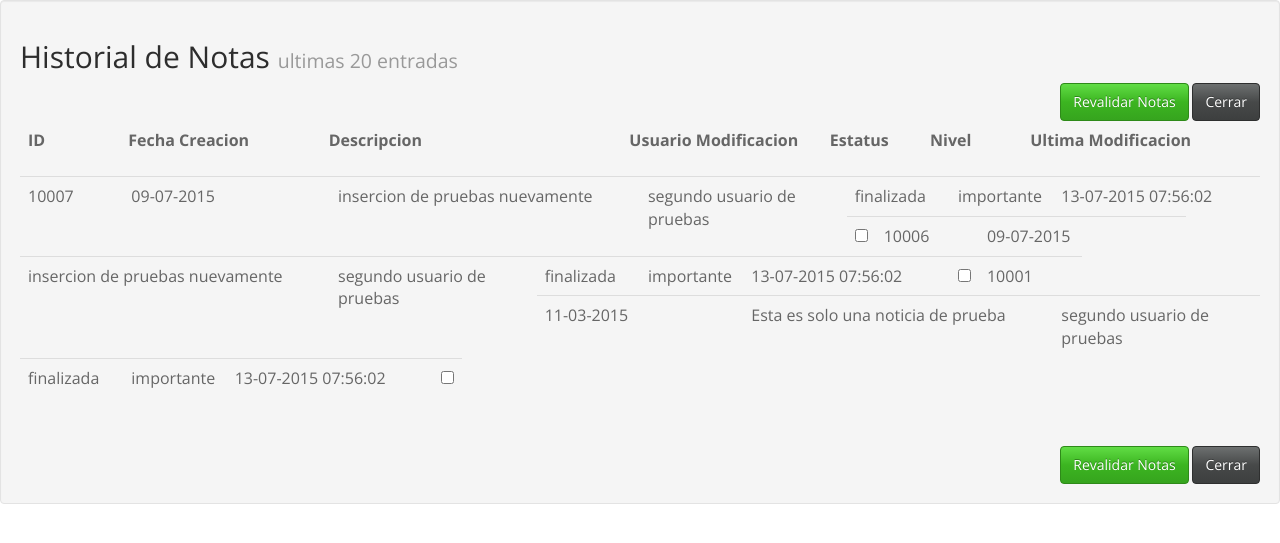
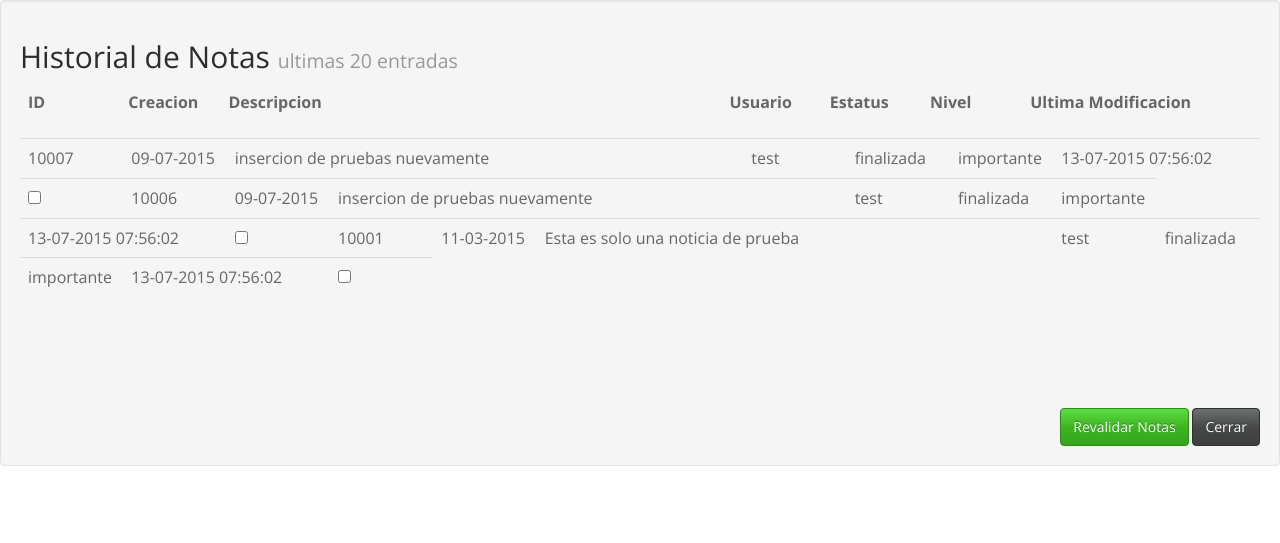
Before and after one commit to themakunga/portalBitacora, a PHP site: page /sections/notas.php in a window 1280 px wide. Shown: the top 543 px of the page. Run offline with PHP 8.4, Linux system fonts and the light colour scheme; data comes from the database, SQL or seed files in the repository.

Commit message:
0.32.3
se asigna solo ID de login como historial de ultima modificacion

```diff
--- a/functions/funciones.php
+++ b/functions/funciones.php
@@ -111,7 +111,7 @@
 	$query = "SELECT 	n.id as id,
 						n.fecha_crea as fecha,
 						n.descripcion as descripcion,
-						u.fullname as usuario,
+						u.username as usuario,
 						e.valor as estado,
 						i.valor as importancia,
 						n.fecha_edit as modificacion
--- a/sections/notas.php
+++ b/sections/notas.php
@@ -14,37 +14,32 @@
 <div class="well bs-component col-lg-12">
 	<h2>Historial de Notas <small>ultimas 20 entradas</small></h2>
 <form name = "notas-v" method="POST" action="../functions/f-revalidaNota.php">
-
-	<span class="botonera pull-right">
-		<input class="btn btn-success" type="submit" name="actualiza" value="Revalidar Notas"/>
-		<input class="btn btn-default" type="submit" name="cerrar" value="Cerrar" onclick="javascript:window.close()"/>
-	</span>
-	<br>
 	<table class="table table-striped table-hover table-fixed">
 		<thead>
 			<tr>
 				<th class="col-xs-1">ID</th>
-				<th class="col-xs-2">Fecha Creacion</th>
-				<th class="col-xs-3">Descripcion</th>
-				<th class="col-xs-2">Usuario Modificacion</th>
+				<th class="col-xs-1">Creacion</th>
+				<th class="col-xs-5">Descripcion</th>
+				<th class="col-xs-1">Usuario</th>
 				<th class="col-xs-1">Estatus</th>
 				<th class="col-xs-1">Nivel</th>
 				<th class="col-xs-2">Ultima Modificacion</th>
-				<th class="col-xs-0"></th>
+				<th class="col-xs-1"></th>
 			</tr>
 		</thead>
 		<tbody>
 <?php
 		$res = ultimasNotas();
 		while($lista=mysql_fetch_array($res)){
-			echo '<tr><td class="col-xs-1">'.$lista['id'].'</td>
-			<td class="col-xs-2">'.convertir_fecha($lista['fecha'],1).'</td>
-			<td class="col-xs-3">'.$lista['descripcion'].'</td>
-			<td class="col-xs-2">'.$lista['usuario'].'</td>
+			echo '<tr>
+			<td class="col-xs-1">'.$lista['id'].'</td>
+			<td class="col-xs-1">'.convertir_fecha($lista['fecha'],1).'</td>
+			<td class="col-xs-5">'.$lista['descripcion'].'</td>
+			<td class="col-xs-1">'.$lista['usuario'].'</td>
 			<td class="col-xs-1">'.$lista['estado'].'</td>
 			<td class="col-xs-1">'.$lista['importancia'].'</td>
 			<td class="col-xs-2">'.fecha_visible($lista['modificacion'],1).'</td>
-			<td class="col-xs-0"><input type="checkbox" name="nota[]" value="'.$lista['id'].'"></td></tr>';
+			<td class="col-xs-1"><input type="checkbox" name="nota[]" value="'.$lista['id'].'"></td></tr>';
 
 		}
 
```
